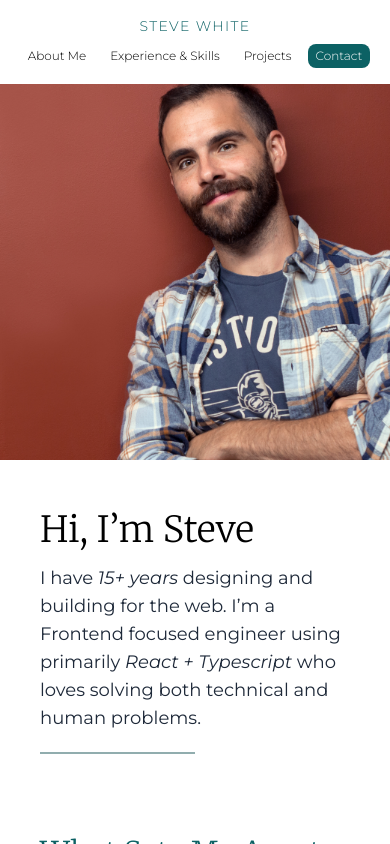
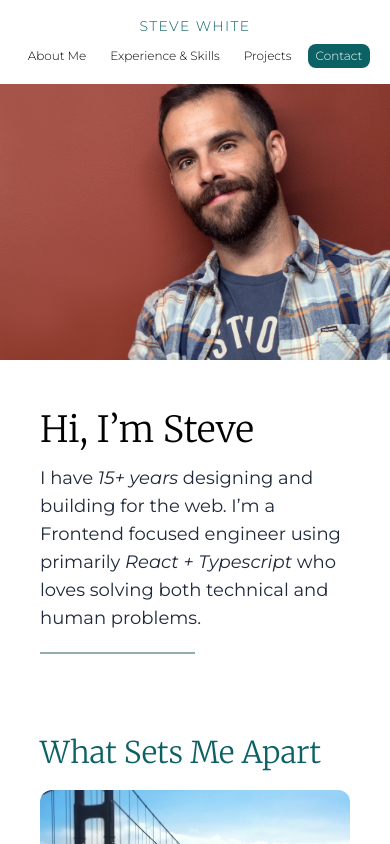
Before and after one commit to stwhitejr/resume-site, a React app: page /#contact in a window 390 px wide. Built offline with nearby package versions, Linux system fonts and the light colour scheme.

Commit message:
fix image height

```diff
--- a/src/pages/IntroPage.tsx
+++ b/src/pages/IntroPage.tsx
@@ -30,7 +30,7 @@ const IntroPage = () => {
 
       <ParallaxLayer
         translate="x"
-        className="max-h-[400px] sm:max-h-[400px] md:max-h-none flex-1 md:flex-1 relative min-h-[200px] overflow-hidden"
+        className="max-h-[300px] sm:max-h-[400px] md:max-h-none flex-1 md:flex-1 relative min-h-[200px] overflow-hidden"
       >
         <img
           src="/images/headshot.jpg"
```
